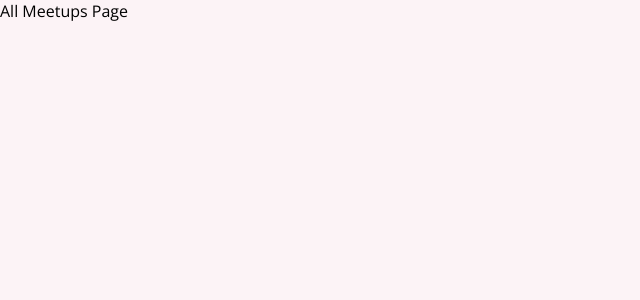
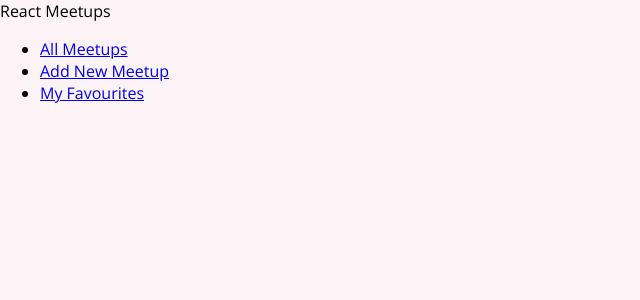
Before and after one commit to Andsou/react-udemy-demo-project, a React (Create React App) app in the folder react-course/: page / in a window 1280 px wide. Shown: the top 300 px of the page, without its empty margins (0-640 px from the left). Built offline with nearby package versions, Linux system fonts and the light colour scheme.

Commit message:
Added links to the main page

```diff
--- a/react-course/src/App.js
+++ b/react-course/src/App.js
@@ -3,11 +3,13 @@
 import AllMeetupsPage from "./pages/AllMeetups";
 import NewMeetupPage from "./pages/NewMeetup";
 import FavouritesPage from "./pages/Favourites";
+import MainNavigation from "./components/layout/MainNavigation";
 
 function App() {
   return (
     <div>
       <Switch>
+        <MainNavigation />
         <Route path="/" exact>
           <AllMeetupsPage />
         </Route>
--- a/react-course/src/components/layout/MainNavigation.js
+++ b/react-course/src/components/layout/MainNavigation.js
@@ -0,0 +1,24 @@
+import { Link } from "react-router-dom";
+
+function MainNavigation() {
+  return (
+    <header>
+      <div>React Meetups</div>
+      <nav>
+        <ul>
+          <li>
+            <Link to="/">All Meetups</Link>
+          </li>
+          <li>
+            <Link to="/new-meetup">Add New Meetup</Link>
+          </li>
+          <li>
+            <Link to="/favourites">My Favourites</Link>
+          </li>
+        </ul>
+      </nav>
+    </header>
+  );
+}
+
+export default MainNavigation;
```
